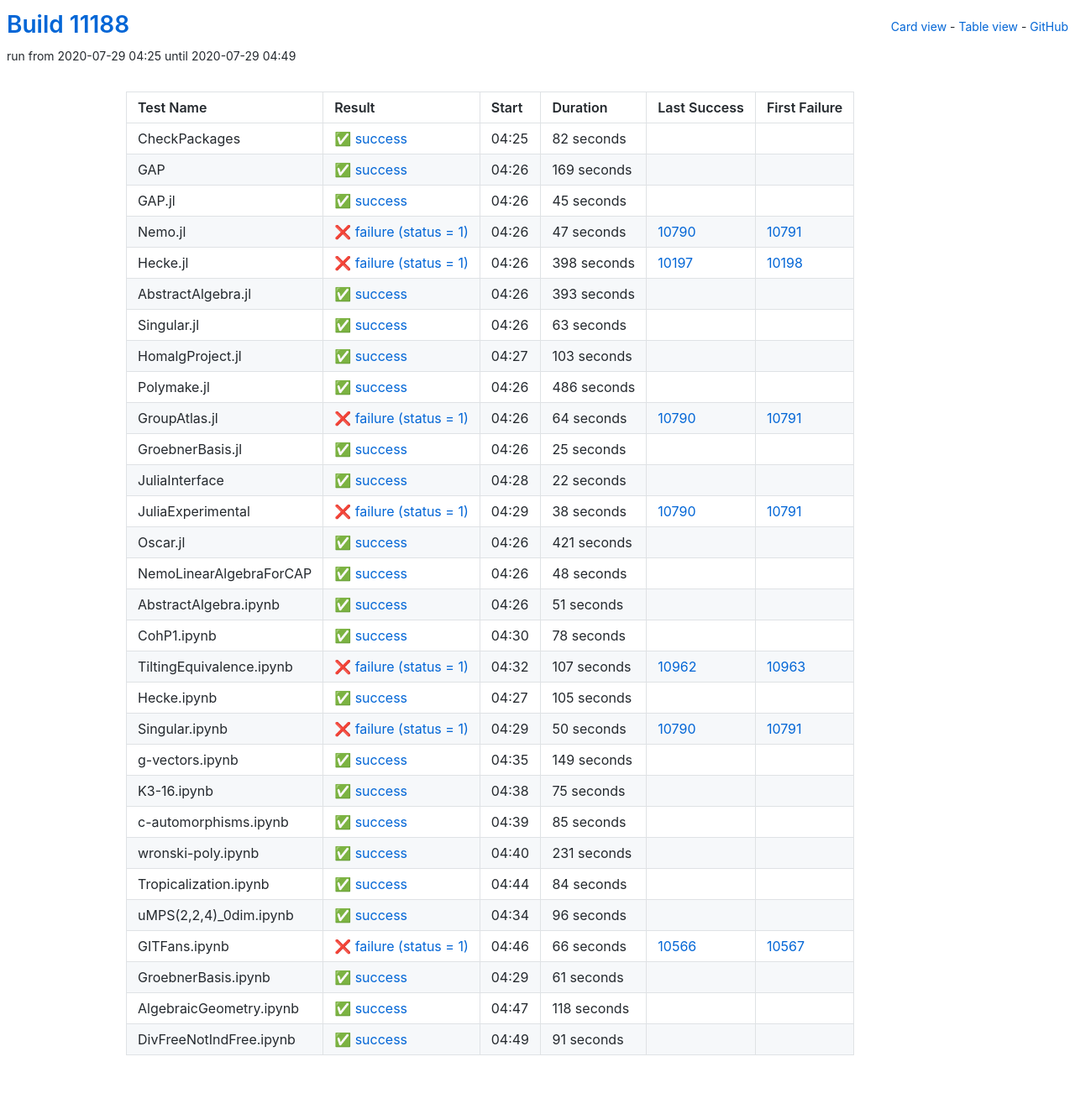
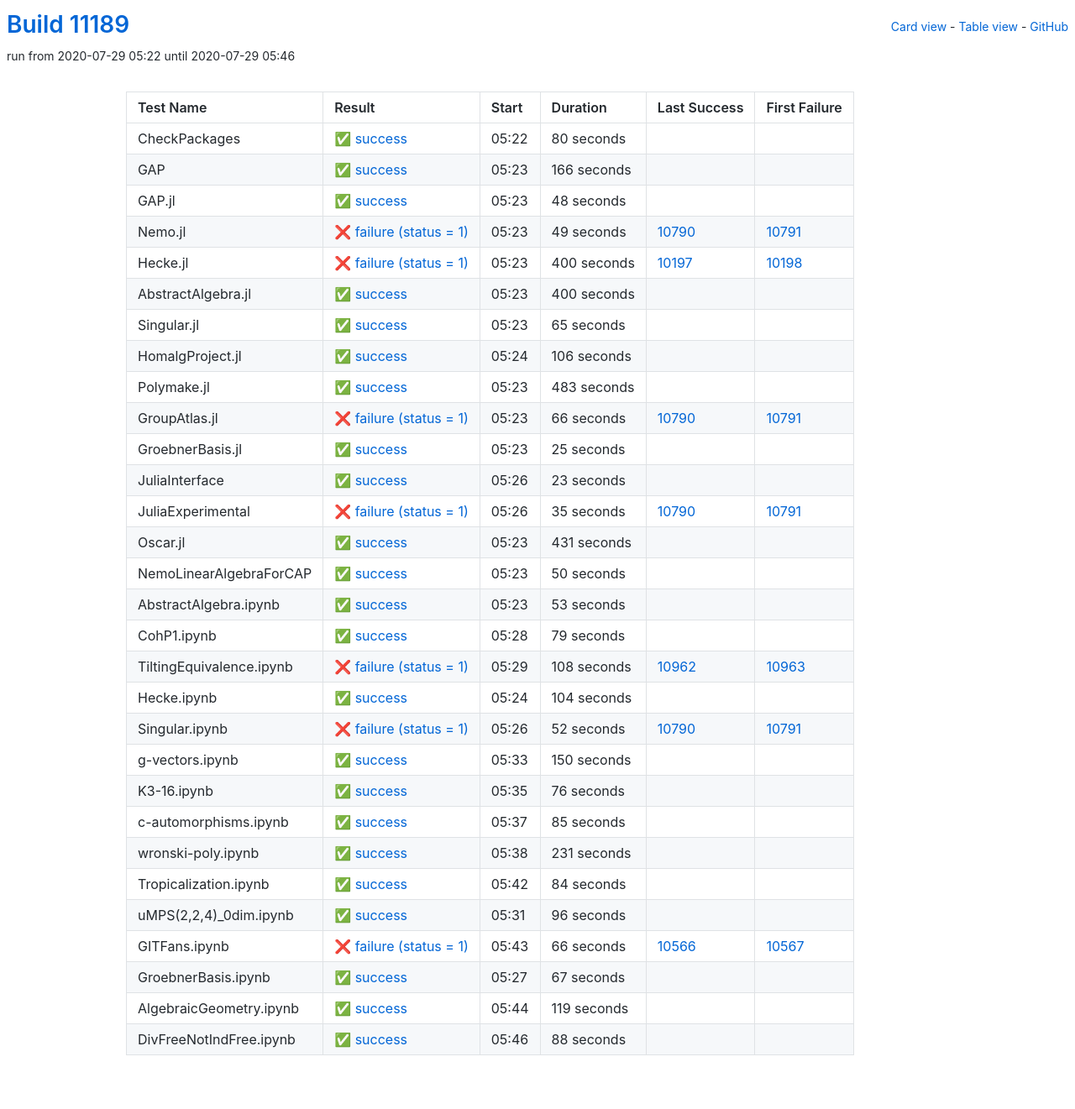
Before and after one commit to oscar-system/oscar-ci-status, a Jekyll site: the page built from table.html, in a window 1280 px wide. Shown: the whole page at 84% size. Built offline with Jekyll 4.4.1, drawn with Linux system fonts in a browser that asks for light colours.

Commit message:
Build #11189

```diff
--- a/_data/ci.yml
+++ b/_data/ci.yml
@@ -1,6 +1,6 @@
 ---
-build: 11188
-build_url: https://oscarci.mathematik.uni-kl.de/job/oscar/11188/
+build: 11189
+build_url: https://oscarci.mathematik.uni-kl.de/job/oscar/11189/
 job: oscar
 organization: oscar-system
 repo: oscar-ci-status
@@ -8,128 +8,128 @@
 tests:
 - name: CheckPackages
   id: checkpackages
-  log: https://oscarci.mathematik.uni-kl.de/job/oscar/11188/artifact/logs/build-11188/CheckPackages.log
-  start: 2020-07-29 04:25
+  log: https://oscarci.mathematik.uni-kl.de/job/oscar/11189/artifact/logs/build-11189/CheckPackages.log
+  start: 2020-07-29 05:22
   success: true
   exitcode: 0
   status: success
-  duration: 82
+  duration: 80
   last_success: false
   last_success_url:
   first_failure: false
   first_failure_url:
 - name: GAP
   id: gap
-  log: https://oscarci.mathematik.uni-kl.de/job/oscar/11188/artifact/logs/build-11188/GAP.log
-  start: 2020-07-29 04:26
+  log: https://oscarci.mathematik.uni-kl.de/job/oscar/11189/artifact/logs/build-11189/GAP.log
+  start: 2020-07-29 05:23
   success: true
   exitcode: 0
   status: success
-  duration: 169
+  duration: 166
   last_success: false
   last_success_url:
   first_failure: false
   first_failure_url:
 - name: GAP.jl
   id: gap-jl
-  log: https://oscarci.mathematik.uni-kl.de/job/oscar/11188/artifact/logs/build-11188/GAP.jl.log
-  start: 2020-07-29 04:26
+  log: https://oscarci.mathematik.uni-kl.de/job/oscar/11189/artifact/logs/build-11189/GAP.jl.log
+  start: 2020-07-29 05:23
   success: true
   exitcode: 0
   status: success
-  duration: 45
+  duration: 48
   last_success: false
   last_success_url:
   first_failure: false
   first_failure_url:
 - name: Nemo.jl
   id: nemo-jl
-  log: https://oscarci.mathematik.uni-kl.de/job/oscar/11188/artifact/logs/build-11188/Nemo.jl.log
-  start: 2020-07-29 04:26
+  log: https://oscarci.mathematik.uni-kl.de/job/oscar/11189/artifact/logs/build-11189/Nemo.jl.log
+  start: 2020-07-29 05:23
   success: false
   exitcode: 1
   status: failure
-  duration: 47
+  duration: 49
   last_success: 10790
   last_success_url: https://oscarci.mathematik.uni-kl.de/job/oscar/10790/
   first_failure: 10791
   first_failure_url: https://oscarci.mathematik.uni-kl.de/job/oscar/10791/
 - name: Hecke.jl
   id: hecke-jl
-  log: https://oscarci.mathematik.uni-kl.de/job/oscar/11188/artifact/logs/build-11188/Hecke.jl.log
-  start: 2020-07-29 04:26
+  log: https://oscarci.mathematik.uni-kl.de/job/oscar/11189/artifact/logs/build-11189/Hecke.jl.log
+  start: 2020-07-29 05:23
   success: false
   exitcode: 1
   status: failure
-  duration: 398
+  duration: 400
   last_success: 10197
   last_success_url: https://oscarci.mathematik.uni-kl.de/job/oscar/10197/
   first_failure: 10198
   first_failure_url: https://oscarci.mathematik.uni-kl.de/job/oscar/10198/
 - name: AbstractAlgebra.jl
   id: abstractalgebra-jl
-  log: https://oscarci.mathematik.uni-kl.de/job/oscar/11188/artifact/logs/build-11188/AbstractAlgebra.jl.log
-  start: 2020-07-29 04:26
+  log: https://oscarci.mathematik.uni-kl.de/job/oscar/11189/artifact/logs/build-11189/AbstractAlgebra.jl.log
+  start: 2020-07-29 05:23
   success: true
   exitcode: 0
   status: success
-  duration: 393
+  duration: 400
   last_success: false
   last_success_url:
   first_failure: false
   first_failure_url:
 - name: Singular.jl
   id: singular-jl
-  log: https://oscarci.mathematik.uni-kl.de/job/oscar/11188/artifact/logs/build-11188/Singular.jl.log
-  start: 2020-07-29 04:26
+  log: https://oscarci.mathematik.uni-kl.de/job/oscar/11189/artifact/logs/build-11189/Singular.jl.log
+  start: 2020-07-29 05:23
   success: true
   exitcode: 0
   status: success
-  duration: 63
+  duration: 65
   last_success: false
   last_success_url:
   first_failure: false
   first_failure_url:
 - name: HomalgProject.jl
   id: homalgproject-jl
-  log: https://oscarci.mathematik.uni-kl.de/job/oscar/11188/artifact/logs/build-11188/HomalgProject.jl.log
-  start: 2020-07-29 04:27
+  log: https://oscarci.mathematik.uni-kl.de/job/oscar/11189/artifact/logs/build-11189/HomalgProject.jl.log
+  start: 2020-07-29 05:24
   success: true
   exitcode: 0
   status: success
-  duration: 103
+  duration: 106
   last_success: false
   last_success_url:
   first_failure: false
   first_failure_url:
 - name: Polymake.jl
   id: polymake-jl
-  log: https://oscarci.mathematik.uni-kl.de/job/oscar/11188/artifact/logs/build-11188/Polymake.jl.log
-  start: 2020-07-29 04:26
+  log: https://oscarci.mathematik.uni-kl.de/job/oscar/11189/artifact/logs/build-11189/Polymake.jl.log
+  start: 2020-07-29 05:23
   success: true
   exitcode: 0
   status: success
-  duration: 486
+  duration: 483
   last_success: false
   last_success_url:
   first_failure: false
   first_failure_url:
 - name: GroupAtlas.jl
   id: groupatlas-jl
-  log: https://oscarci.mathematik.uni-kl.de/job/oscar/11188/artifact/logs/build-11188/GroupAtlas.jl.log
-  start: 2020-07-29 04:26
+  log: https://oscarci.mathematik.uni-kl.de/job/oscar/11189/artifact/logs/build-11189/GroupAtlas.jl.log
+  start: 2020-07-29 05:23
   success: false
   exitcode: 1
   status: failure
-  duration: 64
+  duration: 66
   last_success: 10790
   last_success_url: https://oscarci.mathematik.uni-kl.de/job/oscar/10790/
   first_failure: 10791
   first_failure_url: https://oscarci.mathematik.uni-kl.de/job/oscar/10791/
 - name: GroebnerBasis.jl
   id: groebnerbasis-jl
-  log: https://oscarci.mathematik.uni-kl.de/job/oscar/11188/artifact/logs/build-11188/GroebnerBasis.jl.log
-  start: 2020-07-29 04:26
+  log: https://oscarci.mathematik.uni-kl.de/job/oscar/11189/artifact/logs/build-11189/GroebnerBasis.jl.log
+  start: 2020-07-29 05:23
   success: true
   exitcode: 0
   status: success
@@ -140,140 +140,140 @@
   first_failure_url:
 - name: JuliaInterface
   id: juliainterface
-  log: https://oscarci.mathematik.uni-kl.de/job/oscar/11188/artifact/logs/build-11188/JuliaInterface.log
-  start: 2020-07-29 04:28
+  log: https://oscarci.mathematik.uni-kl.de/job/oscar/11189/artifact/logs/build-11189/JuliaInterface.log
+  start: 2020-07-29 05:26
   success: true
   exitcode: 0
   status: success
-  duration: 22
+  duration: 23
   last_success: false
   last_success_url:
   first_failure: false
   first_failure_url:
 - name: JuliaExperimental
   id: juliaexperimental
-  log: https://oscarci.mathematik.uni-kl.de/job/oscar/11188/artifact/logs/build-11188/JuliaExperimental.log
-  start: 2020-07-29 04:29
+  log: https://oscarci.mathematik.uni-kl.de/job/oscar/11189/artifact/logs/build-11189/JuliaExperimental.log
+  start: 2020-07-29 05:26
   success: false
   exitcode: 1
   status: failure
-  duration: 38
+  duration: 35
   last_success: 10790
   last_success_url: https://oscarci.mathematik.uni-kl.de/job/oscar/10790/
   first_failure: 10791
   first_failure_url: https://oscarci.mathematik.uni-kl.de/job/oscar/10791/
 - name: Oscar.jl
   id: oscar-jl
-  log: https://oscarci.mathematik.uni-kl.de/job/oscar/11188/artifact/logs/build-11188/Oscar.jl.log
-  start: 2020-07-29 04:26
+  log: https://oscarci.mathematik.uni-kl.de/job/oscar/11189/artifact/logs/build-11189/Oscar.jl.log
+  start: 2020-07-29 05:23
   success: true
   exitcode: 0
   status: success
-  duration: 421
+  duration: 431
   last_success: false
   last_success_url:
   first_failure: false
   first_failure_url:
 - name: NemoLinearAlgebraForCAP
   id: nemolinearalgebraforcap
-  log: https://oscarci.mathematik.uni-kl.de/job/oscar/11188/artifact/logs/build-11188/NemoLinearAlgebraForCAP.log
-  start: 2020-07-29 04:26
+  log: https://oscarci.mathematik.uni-kl.de/job/oscar/11189/artifact/logs/build-11189/NemoLinearAlgebraForCAP.log
+  start: 2020-07-29 05:23
   success: true
   exitcode: 0
   status: success
-  duration: 48
+  duration: 50
   last_success: false
   last_success_url:
   first_failure: false
   first_failure_url:
 - name: AbstractAlgebra.ipynb
   id: abstractalgebra-ipynb
-  log: https://oscarci.mathematik.uni-kl.de/job/oscar/11188/artifact/logs/build-11188/AbstractAlgebra.ipynb.log
-  start: 2020-07-29 04:26
+  log: https://oscarci.mathematik.uni-kl.de/job/oscar/11189/artifact/logs/build-11189/AbstractAlgebra.ipynb.log
+  start: 2020-07-29 05:23
   success: true
   exitcode: 0
   status: success
-  duration: 51
+  duration: 53
   last_success: false
   last_success_url:
   first_failure: false
   first_failure_url:
 - name: CohP1.ipynb
   id: cohp1-ipynb
-  log: https://oscarci.mathematik.uni-kl.de/job/oscar/11188/artifact/logs/build-11188/CohP1.ipynb.log
-  start: 2020-07-29 04:30
+  log: https://oscarci.mathematik.uni-kl.de/job/oscar/11189/artifact/logs/build-11189/CohP1.ipynb.log
+  start: 2020-07-29 05:28
   success: true
   exitcode: 0
   status: success
-  duration: 78
+  duration: 79
   last_success: false
   last_success_url:
   first_failure: false
   first_failure_url:
 - name: TiltingEquivalence.ipynb
   id: tiltingequivalence-ipynb
-  log: https://oscarci.mathematik.uni-kl.de/job/oscar/11188/artifact/logs/build-11188/TiltingEquivalence.ipynb.log
-  start: 2020-07-29 04:32
+  log: https://oscarci.mathematik.uni-kl.de/job/oscar/11189/artifact/logs/build-11189/TiltingEquivalence.ipynb.log
+  start: 2020-07-29 05:29
   success: false
   exitcode: 1
   status: failure
-  duration: 107
+  duration: 108
   last_success: 10962
   last_success_url: https://oscarci.mathematik.uni-kl.de/job/oscar/10962/
   first_failure: 10963
   first_failure_url: https://oscarci.mathematik.uni-kl.de/job/oscar/10963/
 - name: Hecke.ipynb
   id: hecke-ipynb
-  log: https://oscarci.mathematik.uni-kl.de/job/oscar/11188/artifact/logs/build-11188/Hecke.ipynb.log
-  start: 2020-07-29 04:27
+  log: https://oscarci.mathematik.uni-kl.de/job/oscar/11189/artifact/logs/build-11189/Hecke.ipynb.log
+  start: 2020-07-29 05:24
   success: true
   exitcode: 0
   status: success
-  duration: 105
+  duration: 104
   last_success: false
   last_success_url:
   first_failure: false
   first_failure_url:
 - name: Singular.ipynb
   id: singular-ipynb
-  log: https://oscarci.mathematik.uni-kl.de/job/oscar/11188/artifact/logs/build-11188/Singular.ipynb.log
-  start: 2020-07-29 04:29
+  log: https://oscarci.mathematik.uni-kl.de/job/oscar/11189/artifact/logs/build-11189/Singular.ipynb.log
+  start: 2020-07-29 05:26
   success: false
   exitcode: 1
   status: failure
-  duration: 50
+  duration: 52
   last_success: 10790
   last_success_url: https://oscarci.mathematik.uni-kl.de/job/oscar/10790/
   first_failure: 10791
   first_failure_url: https://oscarci.mathematik.uni-kl.de/job/oscar/10791/
 - name: g-vectors.ipynb
   id: g-vectors-ipynb
-  log: https://oscarci.mathematik.uni-kl.de/job/oscar/11188/artifact/logs/build-11188/g-vectors.ipynb.log
-  start: 2020-07-29 04:35
+  log: https://oscarci.mathematik.uni-kl.de/job/oscar/11189/artifact/logs/build-11189/g-vectors.ipynb.log
+  start: 2020-07-29 05:33
   success: true
   exitcode: 0
   status: success
-  duration: 149
+  duration: 150
   last_success: false
   last_success_url:
   first_failure: false
   first_failure_url:
 - name: K3-16.ipynb
   id: k3-16-ipynb
-  log: https://oscarci.mathematik.uni-kl.de/job/oscar/11188/artifact/logs/build-11188/K3-16.ipynb.log
-  start: 2020-07-29 04:38
+  log: https://oscarci.mathematik.uni-kl.de/job/oscar/11189/artifact/logs/build-11189/K3-16.ipynb.log
+  start: 2020-07-29 05:35
   success: true
   exitcode: 0
   status: success
-  duration: 75
+  duration: 76
   last_success: false
   last_success_url:
   first_failure: false
   first_failure_url:
 - name: c-automorphisms.ipynb
   id: c-automorphisms-ipynb
-  log: https://oscarci.mathematik.uni-kl.de/job/oscar/11188/artifact/logs/build-11188/c-automorphisms.ipynb.log
-  start: 2020-07-29 04:39
+  log: https://oscarci.mathematik.uni-kl.de/job/oscar/11189/artifact/logs/build-11189/c-automorphisms.ipynb.log
+  start: 2020-07-29 05:37
   success: true
   exitcode: 0
   status: success
@@ -284,8 +284,8 @@
   first_failure_url:
 - name: wronski-poly.ipynb
   id: wronski-poly-ipynb
-  log: https://oscarci.mathematik.uni-kl.de/job/oscar/11188/artifact/logs/build-11188/wronski-poly.ipynb.log
-  start: 2020-07-29 04:40
+  log: https://oscarci.mathematik.uni-kl.de/job/oscar/11189/artifact/logs/build-11189/wronski-poly.ipynb.log
+  start: 2020-07-29 05:38
   success: true
   exitcode: 0
   status: success
@@ -296,8 +296,8 @@
   first_failure_url:
 - name: Tropicalization.ipynb
   id: tropicalization-ipynb
-  log: https://oscarci.mathematik.uni-kl.de/job/oscar/11188/artifact/logs/build-11188/Tropicalization.ipynb.log
-  start: 2020-07-29 04:44
+  log: https://oscarci.mathematik.uni-kl.de/job/oscar/11189/artifact/logs/build-11189/Tropicalization.ipynb.log
+  start: 2020-07-29 05:42
   success: true
   exitcode: 0
   status: success
@@ -308,8 +308,8 @@
   first_failure_url:
 - name: uMPS(2,2,4)_0dim.ipynb
   id: umps-2-2-4-0dim-ipynb
-  log: https://oscarci.mathematik.uni-kl.de/job/oscar/11188/artifact/logs/build-11188/uMPS-2-2-4-_0dim.ipynb.log
-  start: 2020-07-29 04:34
+  log: https://oscarci.mathematik.uni-kl.de/job/oscar/11189/artifact/logs/build-11189/uMPS-2-2-4-_0dim.ipynb.log
+  start: 2020-07-29 05:31
   success: true
   exitcode: 0
   status: success
@@ -320,8 +320,8 @@
   first_failure_url:
 - name: GITFans.ipynb
   id: gitfans-ipynb
-  log: https://oscarci.mathematik.uni-kl.de/job/oscar/11188/artifact/logs/build-11188/GITFans.ipynb.log
-  start: 2020-07-29 04:46
+  log: https://oscarci.mathematik.uni-kl.de/job/oscar/11189/artifact/logs/build-11189/GITFans.ipynb.log
+  start: 2020-07-29 05:43
   success: false
   exitcode: 1
   status: failure
@@ -332,36 +332,36 @@
   first_failure_url: https://oscarci.mathematik.uni-kl.de/job/oscar/10567/
 - name: GroebnerBasis.ipynb
   id: groebnerbasis-ipynb
-  log: https://oscarci.mathematik.uni-kl.de/job/oscar/11188/artifact/logs/build-11188/GroebnerBasis.ipynb.log
-  start: 2020-07-29 04:29
+  log: https://oscarci.mathematik.uni-kl.de/job/oscar/11189/artifact/logs/build-11189/GroebnerBasis.ipynb.log
+  start: 2020-07-29 05:27
   success: true
   exitcode: 0
   status: success
-  duration: 61
+  duration: 67
   last_success: false
   last_success_url:
   first_failure: false
   first_failure_url:
 - name: AlgebraicGeometry.ipynb
   id: algebraicgeometry-ipynb
-  log: https://oscarci.mathematik.uni-kl.de/job/oscar/11188/artifact/logs/build-11188/AlgebraicGeometry.ipynb.log
-  start: 2020-07-29 04:47
+  log: https://oscarci.mathematik.uni-kl.de/job/oscar/11189/artifact/logs/build-11189/AlgebraicGeometry.ipynb.log
+  start: 2020-07-29 05:44
   success: true
   exitcode: 0
   status: success
-  duration: 118
+  duration: 119
   last_success: false
   last_success_url:
   first_failure: false
   first_failure_url:
 - name: DivFreeNotIndFree.ipynb
   id: divfreenotindfree-ipynb
-  log: https://oscarci.mathematik.uni-kl.de/job/oscar/11188/artifact/logs/build-11188/DivFreeNotIndFree.ipynb.log
-  start: 2020-07-29 04:49
+  log: https://oscarci.mathematik.uni-kl.de/job/oscar/11189/artifact/logs/build-11189/DivFreeNotIndFree.ipynb.log
+  start: 2020-07-29 05:46
   success: true
   exitcode: 0
   status: success
-  duration: 91
+  duration: 88
   last_success: false
   last_success_url:
   first_failure: false
```
Also changed, not shown: README.md.
